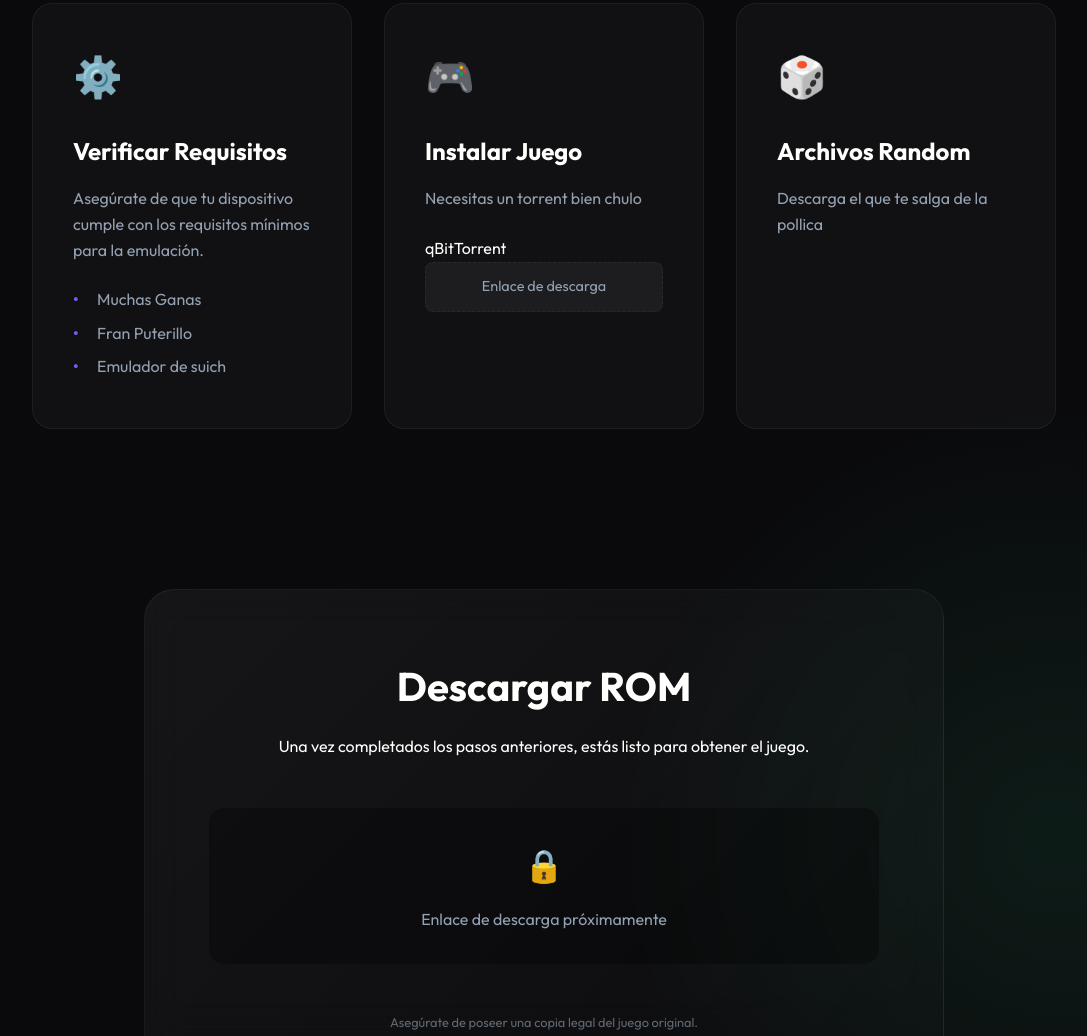
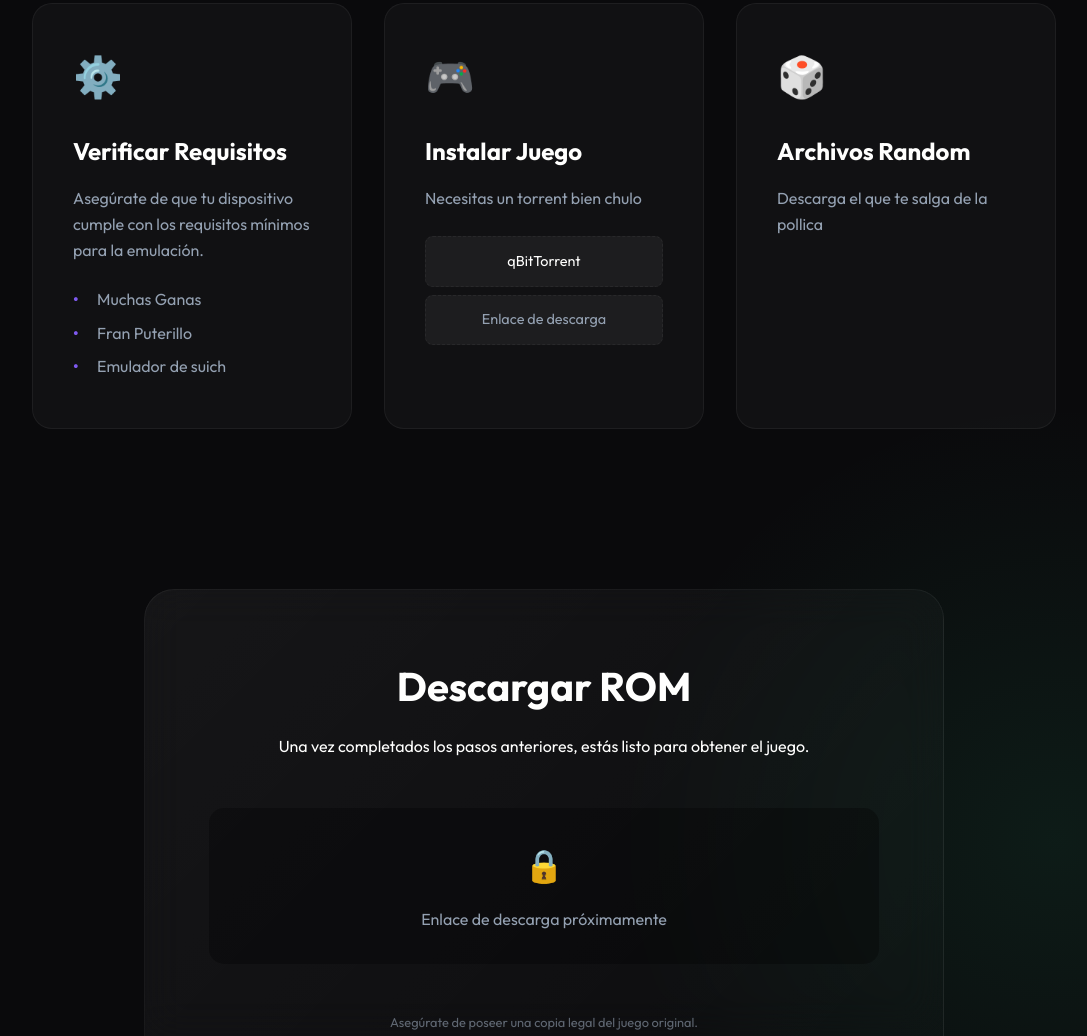
Before and after one commit to Jorgerohi2314/eloylocke.io, a website built with Vite: page index.html in a window 1280 px wide. Shown: the part 1005-2041 px from the top of the page, without its empty margins (96-1183 px from the left). Built offline with nearby package versions, Linux system fonts and the light colour scheme.

Commit message:
feat: Add qBitTorrent download link to installation section.

```diff
--- a/index.html
+++ b/index.html
@@ -55,7 +55,8 @@
             <h3>Instalar Juego</h3>
             <p>Necesitas un torrent bien chulo</p>
             <div class="links-group">
-              <span class="https://www.qbittorrent.org/">qBitTorrent</span>
+              <a href="https://www.qbittorrent.org/" target="_blank" class="link-placeholder"
+                style="text-decoration: none; color: inherit; display: block;">qBitTorrent</a>
               <span class="link-placeholder">Enlace de descarga </span>
             </div>
           </div>
```
